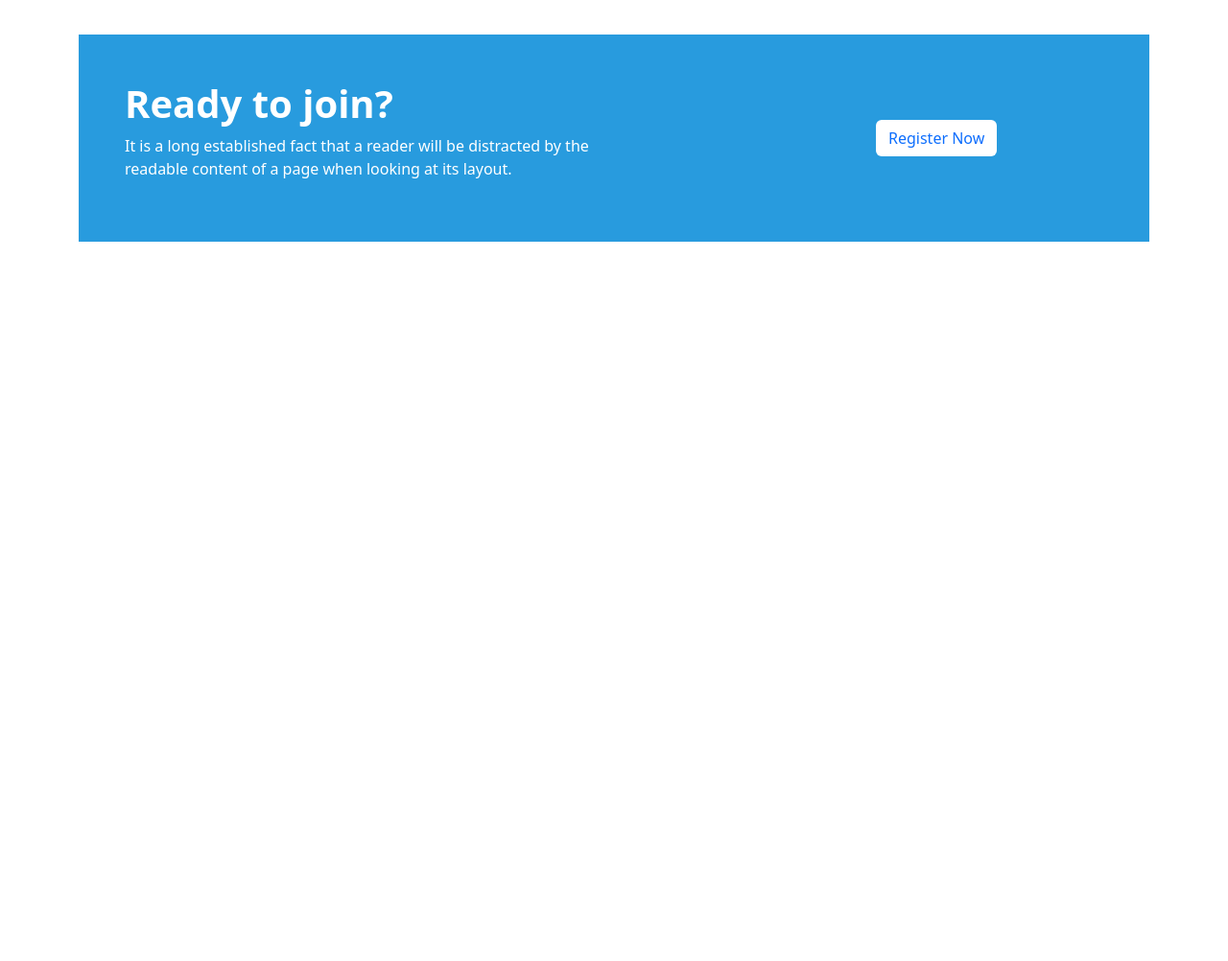
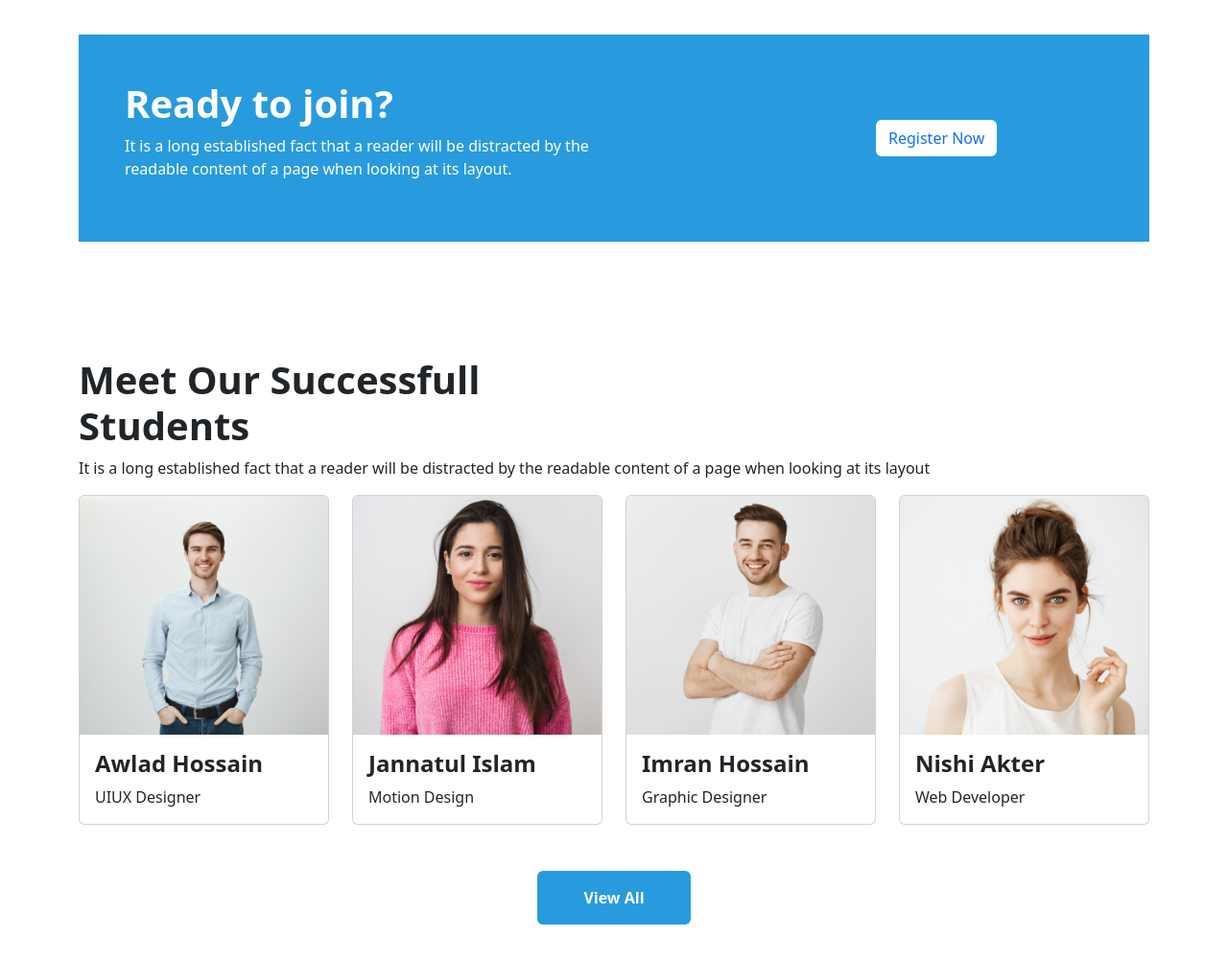
Before and after one commit to hasanalibd/hm-tech-website, a plain HTML site: page index.html in a window 1280 px wide. Shown: the part 2175-3177 px from the top of the page at 96% size. Before the commit the page ends 2475 px from the top, so only its background shows below. Drawn offline with Linux system fonts and the light colour scheme.

Commit message:
added successfull student section

```diff
--- a/index.html
+++ b/index.html
@@ -253,9 +253,9 @@
         </section>
         <!--==================== ready to join end ====================-->
 
+
+
         <!--------------- modal section start ---------------->
-        <!-- Modal for the register button -->
-
         <section>
             <!-- Modal -->
             <div class="modal fade" id="exampleModal" tabindex="-1" aria-labelledby="exampleModalLabel" aria-hidden="true">
@@ -316,6 +316,65 @@
         </section>
         <!--------------- modal section end ---------------->
 
+        <br>
+
+        <!--============== success student start ============-->
+        <section class="my-5">
+            <div>
+                <h1 class="fw-semibold text-sm-center text-lg-start">
+                    <span>Meet Our Successfull </span><br>
+                    <span>Students</span>
+                </h1>
+                <p class="text-sm-center text-lg-start">
+                  It is a long established fact that a reader will be distracted by the
+                  readable content of a page when looking at its layout
+                </p>
+            </div>
+            <div class="row row-cols-1 row-cols-md-2 row-cols-lg-4 g-4">
+                <div class="col">
+                    <div class="card">
+                        <img src="images/student/student-1.png" class="card-img-top" alt="...">
+                        <div class="card-body">
+                            <h4 class="card-title fw-semibold">Awlad Hossain</h4>
+                            <p class="card-text ">UIUX Designer </p>
+                        </div>
+                    </div>
+                </div>
+                <div class="col">
+                    <div class="card">
+                        <img src="images/student/student-2.png" class="card-img-top" alt="...">
+                        <div class="card-body">
+                            <h4 class="card-title fw-semibold">Jannatul Islam</h4>
+                            <p class="card-text ">Motion Design </p>
+                        </div>
+                    </div>
+                </div>
+                <div class="col">
+                    <div class="card">
+                        <img src="images/student/student-3.png" class="card-img-top" alt="...">
+                        <div class="card-body">
+                            <h4 class="card-title fw-semibold">Imran Hossain</h4>
+                            <p class="card-text">Graphic Designer</p>
+                        </div>
+                    </div>
+                </div>
+                <div class="col">
+                    <div class="card">
+                        <img src="images/student/student-4.png" class="card-img-top" alt="...">
+                        <div class="card-body">
+                            <h4 class="card-title fw-semibold">Nishi Akter</h4>
+                            <p class="card-text ">Web Developer</p>
+                        </div>
+                    </div>
+                </div>
+            </div>
+
+            <div class="my-5 text-center">
+              <button class="btn btn-primary text-white fw-semibold py-3 px-5 btn-color">View All</button>
+            </div>
+          </section>
+        <!--============== success student end   ============-->
+
 
     </main>
 
```
